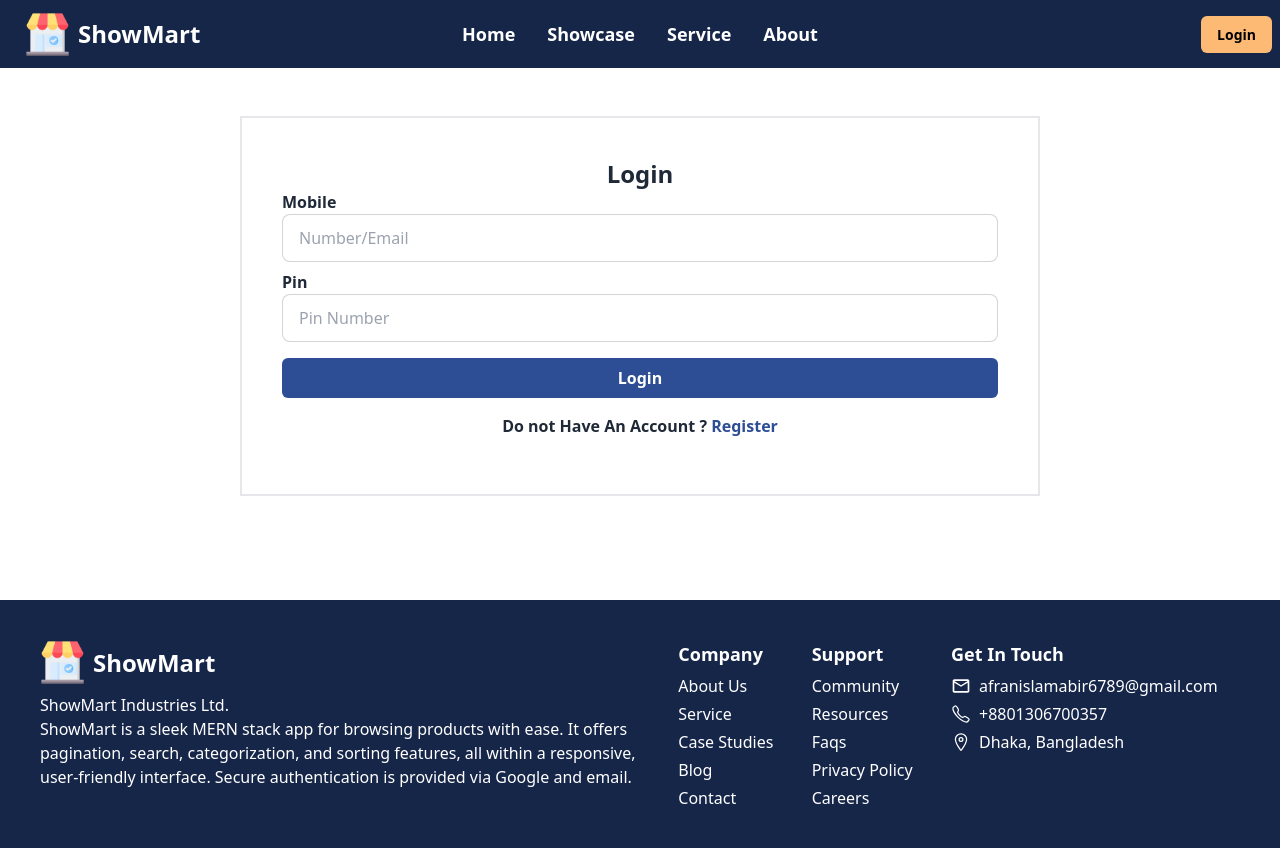
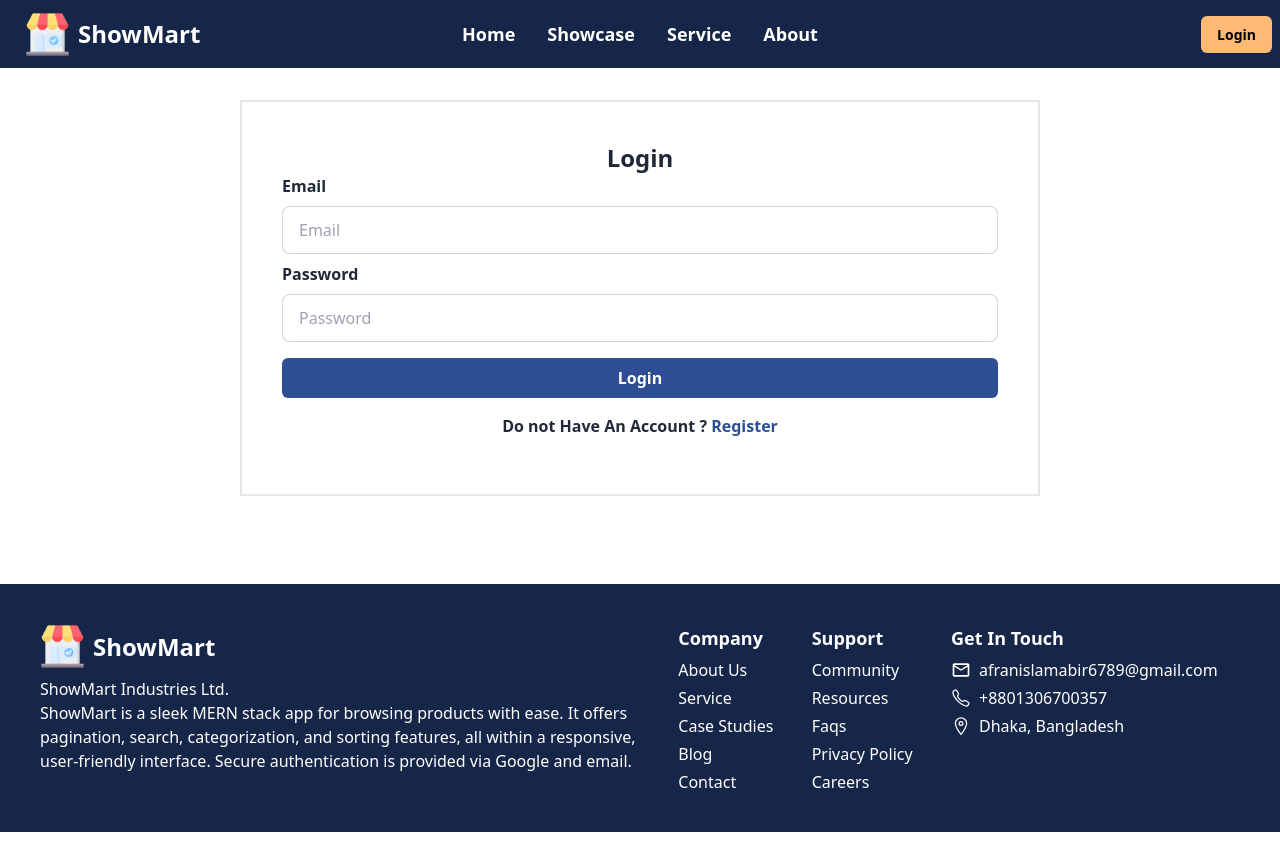
Before and after one commit to Tofazzal26/showmart-client-site, a React (Vite) app: page /login in a window 1280 px wide. Built offline with nearby package versions, Linux system fonts and the light colour scheme; no server answers.

Commit message:
firebase initialize finish and some code change

```diff
--- a/package.json
+++ b/package.json
@@ -12,6 +12,7 @@
   "dependencies": {
     "@tanstack/react-query": "^5.51.5",
     "axios": "^1.7.2",
+    "firebase": "^10.12.5",
     "react": "^18.3.1",
     "react-dom": "^18.3.1",
     "react-icons": "^5.3.0",
--- a/src/Components/Footer/Footer.jsx
+++ b/src/Components/Footer/Footer.jsx
@@ -4,6 +4,7 @@ import { IoCallOutline } from "react-icons/io5";
 import { IoLocationOutline } from "react-icons/io5";
 const Footer = () => {
   return (
+    <div>
       <div className=" bg-[#162649] text-white p-10">
         <footer className="footer container mx-auto">
           <aside>
@@ -14,9 +15,9 @@ const Footer = () => {
             <p className="text-base lg:w-[600px]">
               ShowMart Industries Ltd.
               <br />
-            ShowMart is a sleek MERN stack app for browsing products with ease.
-            It offers pagination, search, categorization, and sorting features,
-            all within a responsive, user-friendly interface. Secure
+              ShowMart is a sleek MERN stack app for browsing products with
+              ease. It offers pagination, search, categorization, and sorting
+              features, all within a responsive, user-friendly interface. Secure
               authentication is provided via Google and email.
             </p>
           </aside>
@@ -51,6 +52,7 @@ const Footer = () => {
           </nav>
         </footer>
       </div>
+    </div>
   );
 };
 
--- a/src/Components/Headers/Header.jsx
+++ b/src/Components/Headers/Header.jsx
@@ -65,11 +65,16 @@ const Header = () => {
   );
 
   return (
+    <div className="fixed w-full top-0 z-50">
       <div className="bg-[#162649] text-white">
         <div className="navbar container mx-auto">
           <div className="navbar-start">
             <div className="dropdown">
-            <div tabIndex={0} role="button" className="btn btn-ghost lg:hidden">
+              <div
+                tabIndex={0}
+                role="button"
+                className="btn btn-ghost lg:hidden"
+              >
                 <svg
                   xmlns="http://www.w3.org/2000/svg"
                   className="h-5 w-5"
@@ -113,6 +118,7 @@ const Header = () => {
           </div>
         </div>
       </div>
+    </div>
   );
 };
 
--- /dev/null
+++ b/src/Firebase/Firebase.config.js
@@ -0,0 +1,21 @@
+// Import the functions you need from the SDKs you need
+import { initializeApp } from "firebase/app";
+import { getAuth } from "firebase/auth";
+// TODO: Add SDKs for Firebase products that you want to use
+// https://firebase.google.com/docs/web/setup#available-libraries
+
+// Your web app's Firebase configuration
+const firebaseConfig = {
+  apiKey: "AIzaSyC8L6x8u5rSwcxB3M4OVSukWEtoMBkMC_0",
+  authDomain: "showmart-dd30a.firebaseapp.com",
+  projectId: "showmart-dd30a",
+  storageBucket: "showmart-dd30a.appspot.com",
+  messagingSenderId: "111482953414",
+  appId: "1:111482953414:web:72e8d364e510b961f801c7",
+};
+
+// Initialize Firebase
+const app = initializeApp(firebaseConfig);
+const auth = getAuth(app);
+
+export default auth;
--- a/src/Pages/Home/Home.jsx
+++ b/src/Pages/Home/Home.jsx
@@ -15,7 +15,7 @@ const Home = () => {
   const { bulbul } = useContext(AuthContext);
 
   return (
-    <div>
+    <div className="mt-0 lg:mt-[100px]">
       <div>
         <div className="relative lg:pt-[80px] lg:ml-[200px]">
           <h2 className="text-[#4889fa] font-semibold">Traffic</h2>
--- a/src/Pages/Login/Login.jsx
+++ b/src/Pages/Login/Login.jsx
@@ -3,36 +3,36 @@ import { NavLink } from "react-router-dom";
 const Login = () => {
   const handleSubmit = (e) => {
     e.preventDefault();
-    const email_number = e.target.number_email.value;
-    const pin = e.target.pin.value;
-    console.log({ email_number, pin });
+    const email = e.target.email.value;
+    const password = e.target.password.value;
+    console.log({ email, password });
   };
 
   return (
-    <div className="mt-12">
+    <div className="mt-[100px]">
       <div className="border-2 lg:w-[800px] mx-auto">
         <div className="p-4 lg:p-10 ">
           <form onSubmit={handleSubmit}>
             <h2 className="text-center text-2xl font-semibold">Login</h2>
             <div>
-              <label className="font-semibold">Mobile</label>
+              <label className="font-semibold">Email</label>
               <br />
               <input
-                type="text"
-                placeholder="Number/Email"
-                className="input input-bordered w-full"
-                name="number_email"
+                type="email"
+                placeholder="Email"
+                className="input input-bordered w-full mt-2"
+                name="email"
                 required
               />
             </div>
             <div className="mt-2 mb-4">
-              <label className="font-semibold">Pin</label>
+              <label className="font-semibold">Password</label>
               <br />
               <input
-                type="number"
-                placeholder="Pin Number"
-                className="input input-bordered w-full"
-                name="pin"
+                type="password"
+                placeholder="Password"
+                className="input input-bordered w-full mt-2"
+                name="password"
                 required
               />
             </div>
--- a/src/Pages/Register/Register.jsx
+++ b/src/Pages/Register/Register.jsx
@@ -6,13 +6,12 @@ const Register = () => {
     e.preventDefault();
     const name = e.target.name.value;
     const email = e.target.email.value;
-    const mobile = e.target.mobile.value;
-    const pin = e.target.pin.value;
-    const role = e.target.role.value;
+    const password = e.target.password.value;
+    console.log({ name, email, password });
   };
 
   return (
-    <div className="my-12">
+    <div className="my-[100px]">
       <div className="border-2 lg:w-[800px] mx-auto">
         <div className="p-4 lg:p-10 ">
           <form onSubmit={handleSubmit}>
@@ -23,7 +22,7 @@ const Register = () => {
               <input
                 type="text"
                 placeholder="Name"
-                className="input input-bordered w-full"
+                className="input input-bordered w-full mt-2"
                 name="name"
                 required
               />
@@ -34,51 +33,31 @@ const Register = () => {
               <input
                 type="email"
                 placeholder="Email"
-                className="input input-bordered w-full"
+                className="input input-bordered w-full mt-2"
                 name="email"
                 required
               />
             </div>
             <div>
-              <label className="font-semibold">Mobile</label>
+              <label className="font-semibold">Password</label>
               <br />
               <input
-                type="number"
-                placeholder="Number"
-                className="input input-bordered w-full"
-                name="mobile"
+                type="password"
+                placeholder="Password"
+                className="input input-bordered w-full mt-2"
+                name="password"
                 required
               />
             </div>
-            <div className="mt-2 mb-4">
-              <label className="font-semibold">Pin</label>
-              <br />
-              <input
-                type="number"
-                placeholder="Pin Number"
-                className="input input-bordered w-full"
-                name="pin"
-                required
-              />
-              <label className="font-semibold">Role</label>
-              <select
-                name="role"
-                className="select select-bordered font-semibold w-full"
-              >
-                <option value="user" className="font-semibold">
-                  User
-                </option>
-                <option value="agent" className="font-semibold">
-                  Agent
-                </option>
-              </select>
+
+            <div className="mt-4">
+              <button className="w-full bg-[#2d4d95] text-white rounded-md font-semibold py-2">
+                Register
+              </button>
             </div>
-            <button className="w-full bg-[#2d4d95] text-white rounded-md font-semibold py-2">
-              Register
-            </button>
             <h2 className="text-center my-4 font-semibold">
               Already have an account ?{" "}
-              <NavLink to="/" className="text-[#2d4d95]">
+              <NavLink to="/login" className="text-[#2d4d95]">
                 Login
               </NavLink>
             </h2>
--- a/src/Provider/AuthProvider.jsx
+++ b/src/Provider/AuthProvider.jsx
@@ -1,8 +1,22 @@
-import { createContext, useState } from "react";
+import { createContext, useEffect, useState } from "react";
+import { onAuthStateChanged } from "firebase/auth";
+import auth from "./../Firebase/Firebase.config";
 
 export const AuthContext = createContext();
 const AuthProvider = ({ children }) => {
   const [user, setUser] = useState(null);
+  const [notLoading, setNotLoading] = useState(true);
+  const [profileLoad, setProfileLoad] = useState(false);
+
+  useEffect(() => {
+    const unSubscribe = onAuthStateChanged(auth, async (currentUser) => {
+      setUser(currentUser);
+      setNotLoading(false);
+    });
+    return () => {
+      unSubscribe();
+    };
+  }, [profileLoad]);
 
   const userInfo = { user, setUser };
   return (
```
Also changed, not shown: 1 other file (tests, documents, lock files or other folders). Lines whose indentation alone changed are shown as unchanged.
